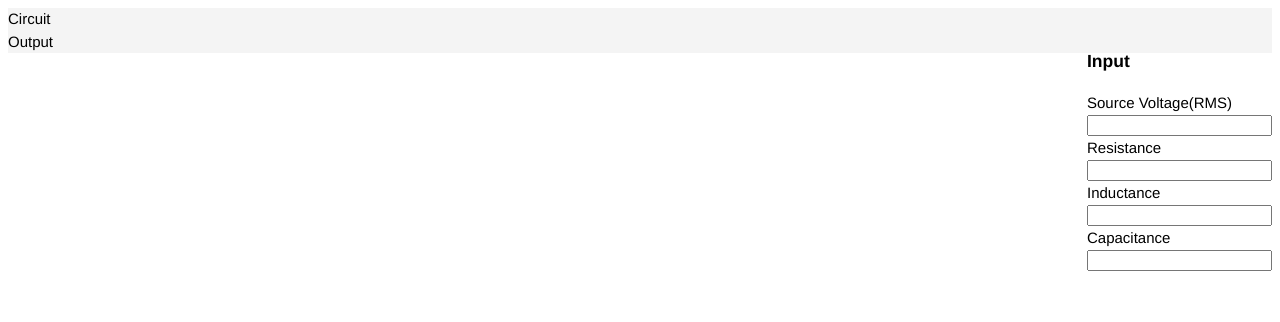
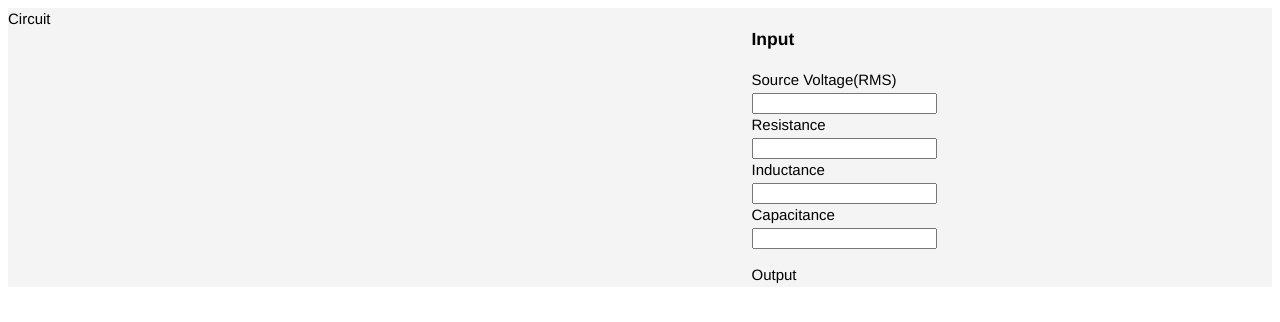
Before and after one commit to chrisvrose/eee-assn-freq, an Electron app: page resources/index.html in a window 1280 px wide. Drawn offline with Linux system fonts and the light colour scheme; files whose address does not match are found by name.

Commit message:
grid layout

```diff
--- a/resources/base.css
+++ b/resources/base.css
@@ -7,8 +7,25 @@ body{
 
 .container{
 	background-color:#f4f4f4;
+	display: grid;
+	grid-gap: 1em;
+
+}
+
+#circuit{
+	grid-row: 1 / 2;
+	grid-column: 1 / 2;
+}
+
+
+#output{
+	grid-row: 2 / 2;
+	grid-column: 3 / 3;
 }
 
 body #input{
-	float:right;
+	/*float:right;*/
+	grid-row: 1 / 1;
+	grid-column: 3 / 3;
+
 }
```
